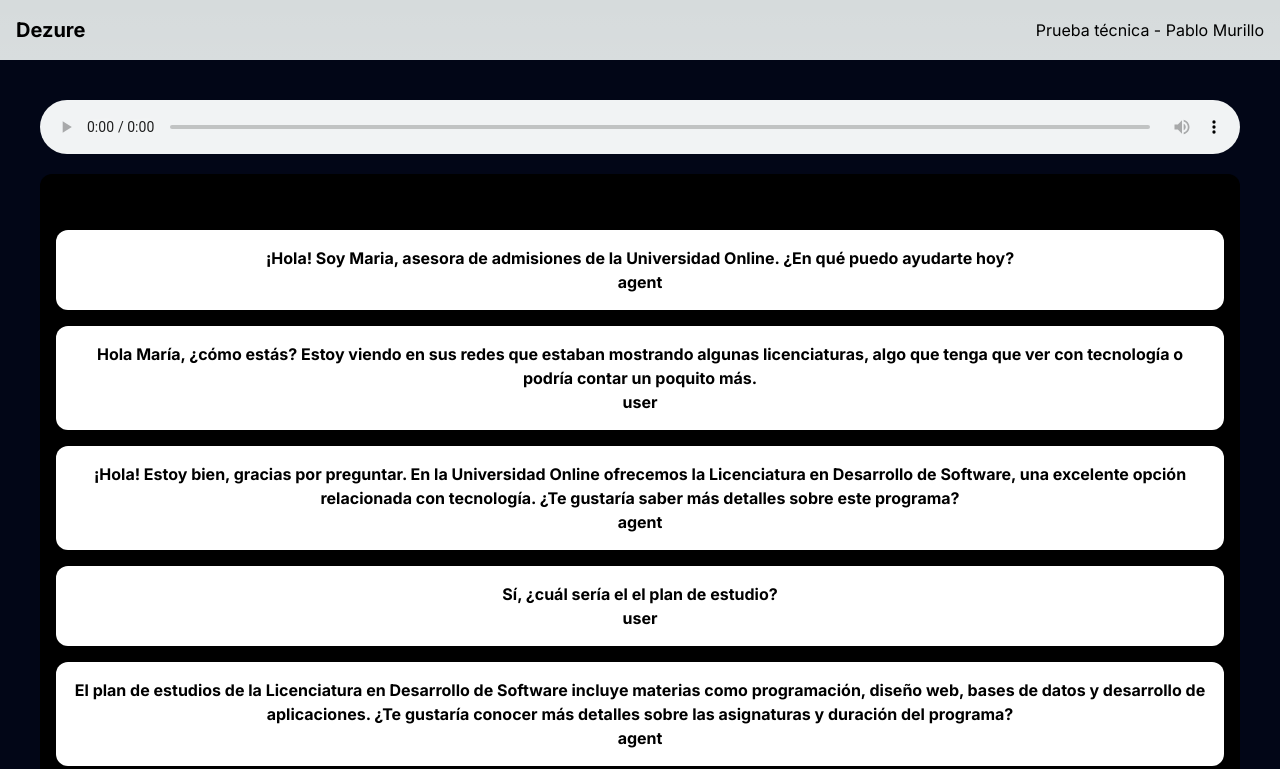
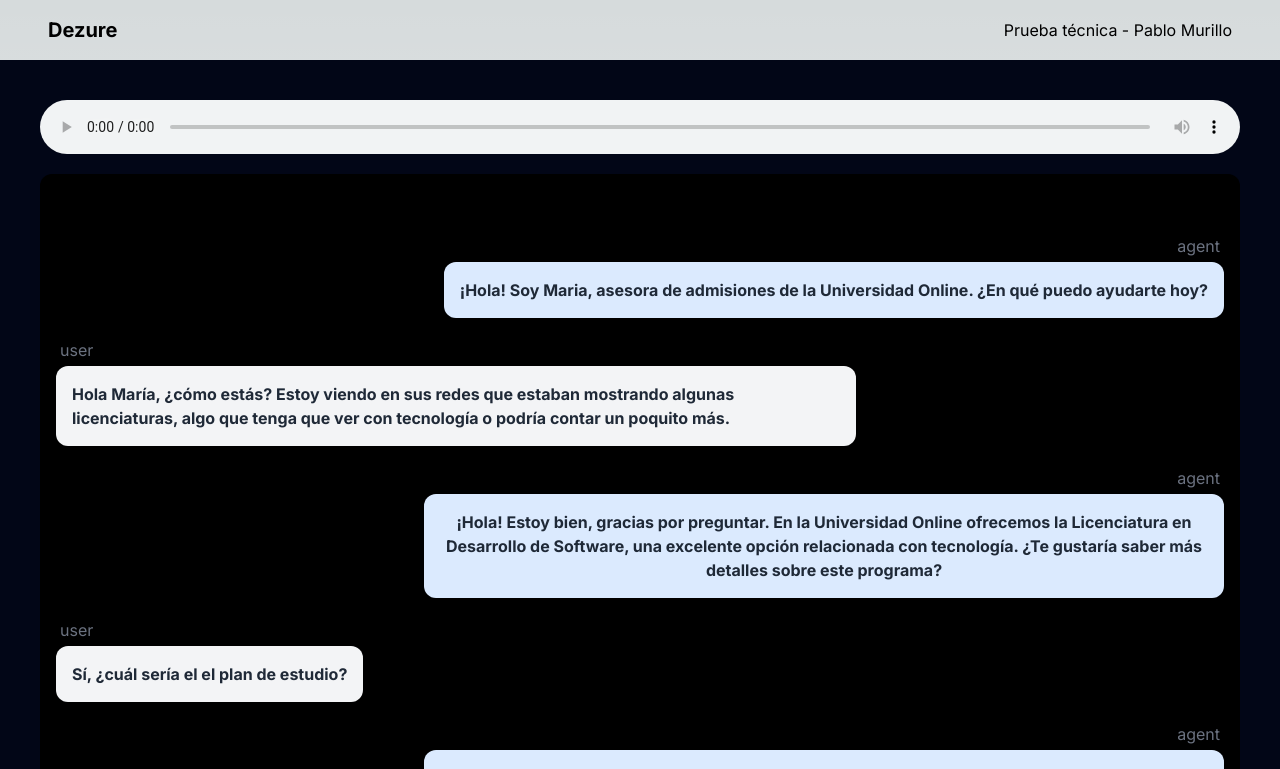
Before and after one commit to PabloMur/dezure, a Next.js app: page / in a window 1280 px wide. Shown: the top 769 px of the page. Built offline with nearby package versions, Linux system fonts and the light colour scheme.

Commit message:
Message has new styles

```diff
--- a/src/components/Audio.tsx
+++ b/src/components/Audio.tsx
@@ -1,8 +1,19 @@
 "use client";
 import React from "react";
+import { motion } from "framer-motion";
 
 const Audio = React.forwardRef<HTMLAudioElement | null>((props, ref) => {
-  return <audio ref={ref} controls src="/audio.mp3" className="w-full"></audio>;
+  return (
+    <motion.audio
+      ref={ref}
+      controls
+      src="/audio.mp3"
+      className="w-full"
+      initial={{ opacity: 0, y: 20 }} // Opacidad inicial y posición en Y
+      animate={{ opacity: 1, y: 0 }} // Opacidad final y posición en Y
+      transition={{ duration: 0.5 }} // Duración de la animación
+    ></motion.audio>
+  );
 });
 
 Audio.displayName = "Audio";
--- a/src/components/Header.tsx
+++ b/src/components/Header.tsx
@@ -1,10 +1,27 @@
+"use client";
 import { Logo } from "./ui/Logo";
+import { motion } from "framer-motion";
 
 const Header = () => {
   return (
-    <header className="w-full flex justify-between items-center p-4">
-      <Logo></Logo>
-      <h2>Prueba técnica - Pablo Murillo</h2>
+    <header className="w-full flex justify-between items-center p-4 px-12">
+      {/* Animación para el logo */}
+      <motion.div
+        initial={{ scale: 0 }} // Escala inicial (invisible)
+        animate={{ scale: 1 }} // Escala final (visible)
+        transition={{ duration: 0.5 }} // Duración de la animación
+      >
+        <Logo />
+      </motion.div>
+
+      {/* Animación para el título */}
+      <motion.h2
+        initial={{ opacity: 0, y: -20 }} // Opacidad inicial y posición en Y
+        animate={{ opacity: 1, y: 0 }} // Opacidad final y posición en Y
+        transition={{ duration: 0.5, delay: 0.2 }} // Duración y retraso de la animación
+      >
+        Prueba técnica - Pablo Murillo
+      </motion.h2>
     </header>
   );
 };
--- a/src/components/MessagesContainer.tsx
+++ b/src/components/MessagesContainer.tsx
@@ -1,3 +1,6 @@
+"use client";
+import React from "react";
+import { motion } from "framer-motion";
 import { Message } from "@/components/ui/Message";
 
 type MessageType = {
@@ -20,14 +23,20 @@ const MessagesContainer: React.FC<MessagesContainerProps> = ({
     <div className="bg-black w-full rounded-xl p-4 flex flex-col gap-4">
       <p>Messages</p>
       {messages.map((message, index) => (
+        <motion.div
+          key={index}
+          initial={{ opacity: 0, y: 20 }} // Opacidad inicial y posición en Y
+          animate={{ opacity: 1, y: 0 }} // Opacidad final y posición en Y
+          transition={{ duration: 0.5, delay: index * 0.2 }} // Duración y retraso gradual para cada mensaje
+        >
           <Message
-          key={index}
             content={message.content}
             role={message.role}
             start={message.start}
             end={message.end}
             callback={callback}
           />
+        </motion.div>
       ))}
     </div>
   );
--- a/src/components/ui/Message.tsx
+++ b/src/components/ui/Message.tsx
@@ -1,4 +1,4 @@
-type MessageTpye = {
+type MessageType = {
   content: string;
   role: string;
   start: number;
@@ -6,20 +6,64 @@ type MessageTpye = {
   callback: any;
 };
 
-//esto deberia recibirt un callback
-const Message = ({ content, role, start, end, callback }: MessageTpye) => {
+const AgentMessage = ({ content, role, start, end, callback }: MessageType) => {
   const handleClick = () => {
     callback(start);
   };
 
   return (
-    <button
-      className="bg-white text-black font-bold p-4 rounded-xl"
-      onClick={handleClick}
-    >
-      <p>{content}</p>
-      <p>{role}</p>
-    </button>
+    <div className="w-full flex flex-col justify-end items-end">
+      <p className="p-1 text-gray-500">{role}</p>
+      <button
+        className="bg-blue-100 text-gray-800 font-bold p-4 rounded-xl max-w-[800px]"
+        onClick={handleClick}
+      >
+        <p>{content}</p>
+      </button>
+    </div>
+  );
+};
+
+const UserMessage = ({ content, role, start, end, callback }: MessageType) => {
+  const handleClick = () => {
+    callback(start);
+  };
+
+  return (
+    <div className="flex flex-col justify-start items-start">
+      <p className="p-1 text-gray-500">{role}</p>
+      <button
+        className="bg-gray-100 text-gray-800 font-bold p-4 rounded-xl max-w-[800px]"
+        onClick={handleClick}
+      >
+        <p className="text-left">{content}</p>
+      </button>
+    </div>
+  );
+};
+
+//esto deberia recibirt un callback
+const Message = ({ content, role, start, end, callback }: MessageType) => {
+  const handleClick = () => {
+    callback(start);
+  };
+
+  return role === "agent" ? (
+    <AgentMessage
+      content={content}
+      role={role}
+      start={start}
+      end={end}
+      callback={callback}
+    />
+  ) : (
+    <UserMessage
+      content={content}
+      role={role}
+      start={start}
+      end={end}
+      callback={callback}
+    />
   );
 };
 
```
Also changed, not shown: package.json (+6 -5 lines), 1 other file (tests, documents, lock files or other folders). Lines whose indentation alone changed are shown as unchanged.
